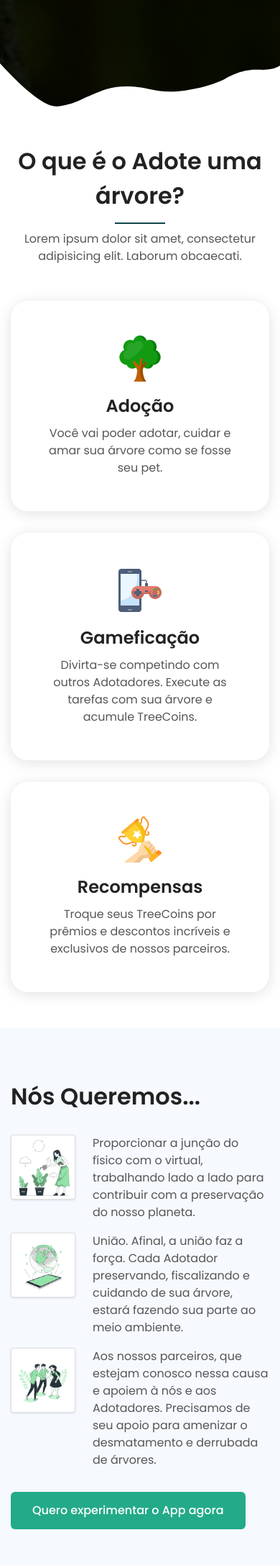
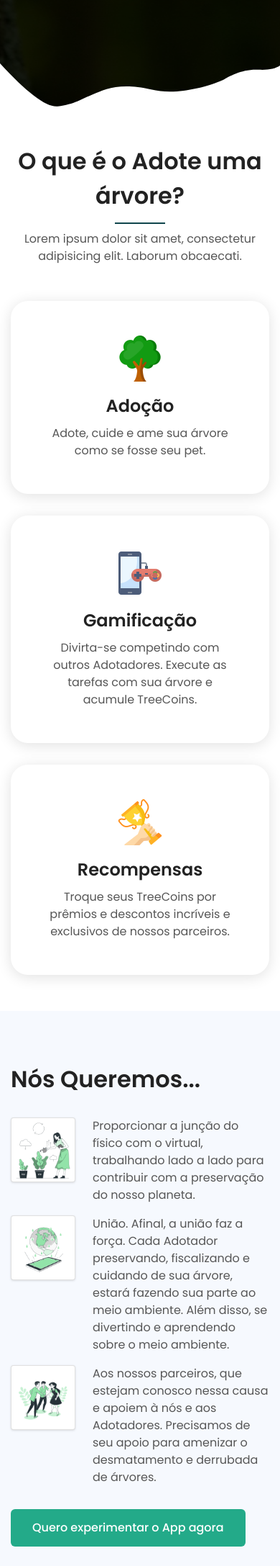
Before and after one commit to ThailanHigor/AdoteUmaArvore, a Flask app: template app/templates/home.html in a window 390 px wide. Shown: the part 850-3025 px from the top of the page at 72% size. Run offline with Flask 2, Linux system fonts and the light colour scheme; the template is opened without the code that fills it, so the values that code supplies are empty; some libraries are stand-ins or nearby versions.

Commit message:
alteracores

```diff
--- a/app/static/css/style.css
+++ b/app/static/css/style.css
@@ -719,7 +719,7 @@ img {
 }
 
 .social-icons > a.twitter {
-  background-color: var(--social-color-2) !important;
+  background-color: #0368b5 !important;
 }
 
 .social-icons > a.google-plus {
--- a/app/templates/base.html
+++ b/app/templates/base.html
@@ -8,6 +8,16 @@
   <meta name="viewport" content="width=device-width, initial-scale=1, shrink-to-fit=no">
 
   <title>Adote uma árvore</title>
+
+  <!-- Global site tag (gtag.js) - Google Analytics -->
+  <script async src="https://www.googletagmanager.com/gtag/js?id=G-M9LE8B0E83"></script>
+  <script>
+    window.dataLayer = window.dataLayer || [];
+    function gtag(){dataLayer.push(arguments);}
+    gtag('js', new Date());
+
+    gtag('config', 'G-M9LE8B0E83');
+  </script>
 
   {% block styles %}
   <link rel="icon" href="{{ url_for('static', filename='/img/favicon.png')}}">
@@ -51,9 +61,6 @@
               <a class="nav-link scroll" href="#work-area">Como Funciona</a>
             </li>
             <li class="nav-item">
-              <a class="nav-link scroll" href="#screenshots">Preview</a>
-            </li>
-            <li class="nav-item">
               <a class="nav-link scroll" href="#pricing">Empresas</a>
             </li>
             <li class="nav-item">
--- a/app/templates/home.html
+++ b/app/templates/home.html
@@ -86,7 +86,7 @@
                     <!-- Icon Text -->
                     <div class="icon-text">
                         <h3 class="mb-2">Adoção</h3>
-                        <p>Você vai poder adotar, cuidar e amar sua árvore como se fosse seu pet.</p>
+                        <p>Adote, cuide e ame sua árvore como se fosse seu pet.</p>
                     </div>
                 </div>
             </div>
@@ -99,7 +99,7 @@
                     </div>
                     <!-- Icon Text -->
                     <div class="icon-text">
-                        <h3 class="mb-2">Gameficação</h3>
+                        <h3 class="mb-2">Gamificação</h3>
                         <p>Divirta-se competindo com outros Adotadores. Execute as tarefas com sua árvore e acumule
                             TreeCoins.</p>
                     </div>
@@ -151,7 +151,7 @@
                             </div>
                             <div class="service-text media-body">
                                 <p> União. Afinal, a união faz a força. Cada Adotador preservando, fiscalizando e cuidando de sua
-                                    árvore, estará fazendo sua parte ao meio ambiente.
+                                    árvore, estará fazendo sua parte ao meio ambiente. Além disso, se divertindo e aprendendo sobre o meio ambiente.
                                 </p>
                             </div>
                         </li>
@@ -275,54 +275,6 @@
 </section>
 <!-- ***** Work Area End ***** -->
 
-<!-- ***** Screenshots Area Start ***** -->
-<section id="screenshots" class="section screenshots-area ptb_100">
-    <div class="container">
-        <div class="row justify-content-center">
-            <div class="col-12 col-md-10 col-lg-8">
-                <!-- Section Heading -->
-                <div class="section-heading text-center">
-                    <span class="d-inline-block rounded-pill shadow-sm fw-5 px-4 py-2 mb-3">
-                        <i class="far fa-lightbulb text-primary mr-1"></i>
-                        <span class="text-primary">Experiência</span>
-                        do Usuário
-                    </span>
-                    <h2 class="text-capitalize">Interface Simples &amp; Fácil </h2>
-                    <p class="d-none d-sm-block mt-4">Aqui estão algumas telas do app. <br>Prezamos muito pela melhor experiência possível aos nossos adotadores.</p>
-                </div>
-            </div>
-        </div>
-        <div class="row">
-            <div class="col-12">
-                <!-- App Screenshot Slider Area -->
-                <div class="app-screenshots">
-                    <!-- Single Screenshot Item -->
-                    <div class="single-screenshot">
-                        <img src="/static/img/screenshots/1.jpg" alt="">
-                    </div>
-                    <!-- Single Screenshot Item -->
-                    <div class="single-screenshot">
-                        <img src="/static/img/screenshots/2.jpg" alt="">
-                    </div>
-                    <!-- Single Screenshot Item -->
-                    <div class="single-screenshot">
-                        <img src="/static/img/screenshots/3.jpg" alt="">
-                    </div>
-                    <!-- Single Screenshot Item -->
-                    <div class="single-screenshot">
-                        <img src="/static/img/screenshots/4.jpg" alt="">
-                    </div>
-                    <!-- Single Screenshot Item -->
-                    <div class="single-screenshot">
-                        <img src="/static/img/screenshots/5.jpg" alt="">
-                    </div>
-                </div>
-            </div>
-        </div>
-    </div>
-</section>
-<!-- ***** Screenshots Area End ***** -->
-
 <!-- ***** Review Area Start ***** -->
 <section id="review" class="review-area ptb_100">
     <div class="container">
@@ -335,7 +287,7 @@
                         <span class="text-primary">Nossas</span>
                         Avaliações
                     </span>
-                    <h2 class="text-capitalize">Feedback de nossos usuários</h2>
+                    <h2 class="text-capitalize">Feedback de nossas pesquisas</h2>
                 </div>
             </div>
         </div>
@@ -437,15 +389,18 @@
                             </div>
                             <!-- Plan Price -->
                             <div class="plan-price pb-2 pb-sm-3">
-                                <h2 class="fw-7"><small class="fw-6">R$</small>49,90</h2>
+                                <h2 class="fw-7"><small class="fw-6">R$</small>99,90</h2>
                             </div>
                             <!-- Plan Description -->
                             <div class="plan-description">
                                 <ul class="plan-features">
-                                    <li class="border-top py-3">30 Pins</li>
+                                    <li class="border-top py-3">10 Marcadores no Mapa</li>
+                                    <li class="border-top py-3">Anúncios personalizados por geolocalização</li>
                                     <li class="border-top py-3">Banner Destaque na Home</li>
                                     <li class="border-top py-3">Anúncios por todo App</li>
+                                    <li class="border-top py-3">Adoção de uma árvore para sua marca</li>
                                     <li class="border-top py-3">Selo Verde Parceiro Oficial*</li>
+                                    <li class="border-top py-3">Relatório de conversão dos anúncios por geolocalização</li>
                                 </ul>
                             </div>
                             <!-- Plan Button -->
@@ -468,17 +423,20 @@
                             </div>
                             <!-- Plan Price -->
                             <div class="plan-price pb-2 pb-sm-3">
-                                <h2 class="fw-7"><small class="fw-6">R$</small>89,90</h2>
+                                <h2 class="fw-7"><small class="fw-6">R$</small>149,90</h2>
                             </div>
                             <!-- Plan Description -->
                             <div class="plan-description">
                                 <ul class="plan-features">
-                                    <li class="border-top py-3">50 Pins</li>
+                                    <li class="border-top py-3">15 Marcadores no Mapa</li>
+                                    <li class="border-top py-3">Anúncios personalizados por geolocalização</li>
                                     <li class="border-top py-3">Banner Destaque na Home</li>
                                     <li class="border-top py-3">Anúncios por todo App</li>
+                                    <li class="border-top py-3">Adoção de uma árvore para sua marca</li>
                                     <li class="border-top py-3">Selo Verde Parceiro Oficial*</li>
                                     <li class="border-top py-3">Gestão de anúncios através de um painel Administrativo exclusivo</li>
-                                    <li class="border-top py-3">Relatório de conversão dos anúncios</li>
+                                    <li class="border-top py-3">Relatório de conversão dos anúncios por geolocalização</li>
+                                    <li class="border-top py-3">Evento mensal em nome da marca</li>
                                 </ul>
                             </div>
                             <!-- Plan Button -->
@@ -548,23 +506,6 @@
                                     <div class="card-body px-0 py-3" style="text-align: justify;">
                                         Qualquer pessoa pode adotar virtualmente sua árvore. Para isso, basta ir fisicamente
                                         até alguma, tirar uma foto sua com a árvore e pressionar o botão de adoção dentro do app.
-                                    </div>
-                                </div>
-                                <!-- Single Card -->
-                                <div class="card border-0">
-                                    <!-- Card Header -->
-                                    <div class="card-header bg-inherit border-0 p-0">
-                                        <h2 class="mb-0">
-                                            <button class="btn px-0 py-3" type="button">
-                                                Outro Adotador pode adotar a mesma árvore que a minha?
-                                            </button>
-                                        </h2>
-                                    </div>
-                                    <!-- Card Body -->
-                                    <div class="card-body px-0 py-3" style="text-align: justify;">
-                                        Não. Cada árvore é adotada virtualmente por um usuário. Garantimos isso no aplicativo
-                                        utilizando tecnologias de Inteligência Artificial e Geolocalização. A posição do usuário
-                                        fica marcada no mapa para termos esse controle.
                                     </div>
                                 </div>
                                 <div class="card border-0">
@@ -711,7 +652,7 @@
                                 <div class="social-icon mr-3">
                                     <i class="fas fa-envelope"></i>
                                 </div>
-                                <span class="media-body align-self-center">thailan-higor@hotmail.com</span>
+                                <span class="media-body align-self-center">adoteumaarvoreinovasan@gmail.com</span>
                             </a>
                         </li>
                     </ul>
@@ -775,17 +716,17 @@
                         <p class="mt-2 mb-3">Siga-nos em nossas redes sociais.</p>
                         <!-- Social Icons -->
                         <div class="social-icons d-flex">
-                            <a class="facebook" href="#">
+                            <a class="facebook" href="https://www.facebook.com/adoteuma.arvore.75" target="_blank">
                                 <i class="fab fa-facebook-f"></i>
                                 <i class="fab fa-facebook-f"></i>
                             </a>
-                            <a class="twitter" style="background-color: #d21884 !important;" href="#">
+                            <a class="twitter" style="background-color: #d21884 !important;" href="https://www.instagram.com/adoteumaarvore_rj/" target="_blank">
                                 <i class="fab fa-instagram"></i>
                                 <i class="fab fa-instagram"></i>
                             </a>
-                            <a class="twitter" href="#">
-                                <i class="fab fa-twitter"></i>
-                                <i class="fab fa-twitter"></i>
+                            <a class="twitter" href="https://www.linkedin.com/in/adote-uma-%C3%A1rvore-953037202/" target="_blank">
+                                <i class="fab fa-linkedin"></i>
+                                <i class="fab fa-linkedin"></i>
                             </a>
                         </div>
                     </div>
@@ -809,7 +750,6 @@
                         <h3 class="footer-title mb-2">Sobre o App</h3>
                         <ul>
                             <li class="py-2"><a href="#work-area" class="scroll">Como Funciona</a></li>
-                            <li class="py-2"><a href="#screenshots" class="scroll">Preview</a></li>
                             <li class="py-2"><a href="#pricing" class="scroll">Empresas</a></li>
                         </ul>
                     </div>
--- a/main.py
+++ b/application.py
@@ -6,7 +6,7 @@ from flask_mail import Message, Mail
 
 app = create_app("development")
 migrate = Migrate(app, db)
-
+application=app
 @app.shell_context_processor
 def make_shell_processor():
     return dict(
@@ -17,4 +17,5 @@ def make_shell_processor():
     )
 
 if __name__ == "__main__":
-    app.run(host="0.0.0.0")
+    application.debug = True
+    application.run(host="0.0.0.0")
```
Also changed, not shown: 1 other file.
